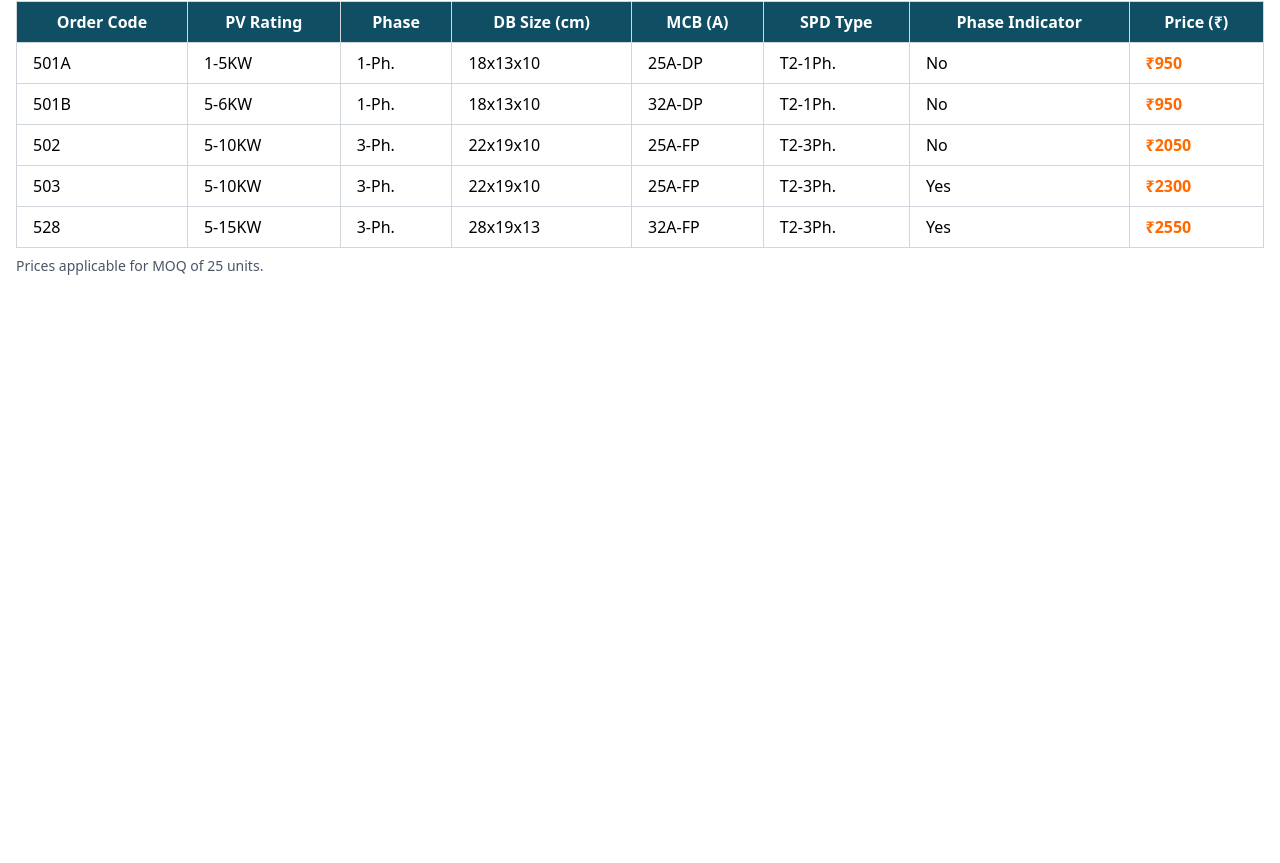
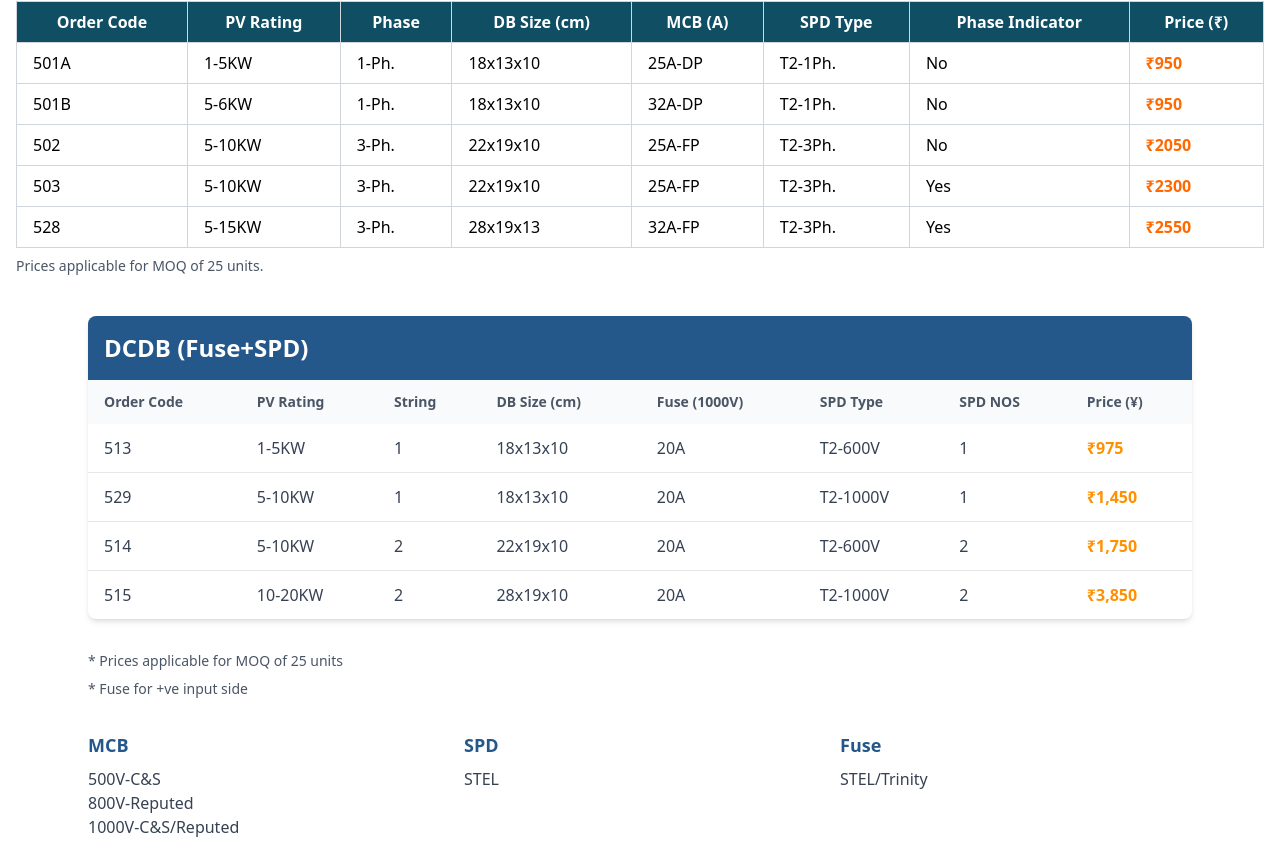
Before and after one commit to kriyonainfotech/oceansolar, a React (Vite) app: page / in a window 1280 px wide. Shown: the part 711-1574 px from the top of the page. Before the commit the page ends 1003 px from the top, so only its background shows below. Built offline with nearby package versions, Linux system fonts and the light colour scheme; no server answers.

Commit message:
first commit

```diff
--- a/src/App.jsx
+++ b/src/App.jsx
@@ -2,6 +2,7 @@ import { useState } from 'react'
 import './App.css'
 import ACDBResidential from './ACDB_Residential'
 import Header from './Header'
+import DCDBTable from './DCDB_MCB_SPD'
 
 function App() {
   const [count, setCount] = useState(0)
@@ -10,6 +11,7 @@ function App() {
     <>
       <Header />
       <ACDBResidential />
+      <DCDBTable />
     </>
 
   )
--- /dev/null
+++ b/src/DCDB_MCB_SPD.jsx
@@ -0,0 +1,77 @@
+// DCDBTable.jsx
+import React from 'react';
+import { dcdb_mcbspd } from './data/data';
+
+const DCDBTable = () => {
+  return (
+    <div className="p-6 font-sans max-w-6xl mx-auto">
+      {/* Table Section */}
+      <div className="bg-white rounded-lg shadow-md overflow-hidden mb-8">
+        <h2 className="text-2xl font-bold bg-[#24578a] text-white p-4">
+          DCDB (Fuse+SPD)
+        </h2>
+
+        <table className="w-full">
+          <thead className="bg-gray-50">
+            <tr>
+              {["Order Code", "PV Rating", "String", "DB Size (cm)", "Fuse (1000V)",
+                "SPD Type", "SPD NOS", "Price (¥)"].map((header, index) => (
+                  <th key={index} className="px-4 py-3 text-left text-sm font-semibold text-gray-600">
+                    {header}
+                  </th>
+                ))}
+            </tr>
+          </thead>
+
+          <tbody className="divide-y divide-gray-200">
+            {dcdb_mcbspd.tableData.map((item, index) => (
+              <tr key={index} className="hover:bg-gray-50 transition-colors">
+                <td className="px-4 py-3 text-gray-700">{item.orderCode}</td>
+                <td className="px-4 py-3 text-gray-700">{item.pvRating}</td>
+                <td className="px-4 py-3 text-gray-700">{item.string}</td>
+                <td className="px-4 py-3 text-gray-700">{item.dbSize}</td>
+                <td className="px-4 py-3 text-gray-700">{item.fuse}</td>
+                <td className="px-4 py-3 text-gray-700">{item.spdType}</td>
+                <td className="px-4 py-3 text-gray-700">{item.spdNos}</td>
+                <td className="px-4 py-3 font-semibold text-[#ff9100]">
+                  ₹{item.price.toLocaleString()}
+                </td>
+              </tr>
+            ))}
+          </tbody>
+        </table>
+      </div>
+
+      {/* Notes Section */}
+      <div className="mb-8">
+        {dcdb_mcbspd.notes.map((note, index) => (
+          <p key={index} className="text-sm text-gray-600 mb-2">* {note}</p>
+        ))}
+      </div>
+
+      {/* Specifications Section */}
+      <div className="grid md:grid-cols-3 gap-6">
+        <div>
+          <h3 className="text-lg font-semibold text-[#24578a] mb-2">MCB</h3>
+          {dcdb_mcbspd.specifications.mcb.map((item, index) => (
+            <p key={index} className="text-gray-700">{item}</p>
+          ))}
+        </div>
+        <div>
+          <h3 className="text-lg font-semibold text-[#24578a] mb-2">SPD</h3>
+          {dcdb_mcbspd.specifications.spd.map((item, index) => (
+            <p key={index} className="text-gray-700">{item}</p>
+          ))}
+        </div>
+        <div>
+          <h3 className="text-lg font-semibold text-[#24578a] mb-2">Fuse</h3>
+          {dcdb_mcbspd.specifications.fuse.map((item, index) => (
+            <p key={index} className="text-gray-700">{item}</p>
+          ))}
+        </div>
+      </div>
+    </div>
+  );
+};
+
+export default DCDBTable;
--- a/src/data/ACDB_Residential.js
+++ /dev/null
@@ -1,55 +0,0 @@
-const ACDB_Residential = {
-  data: [
-    {
-      order_code: "501A",
-      pv_rating: "1-5KW",
-      phase: "1-Ph.",
-      db_size_cm: "18x13x10",
-      mcb_a: "25A-DP",
-      spd_type: "T2-1Ph.",
-      phase_indicator: "No",
-      price: 950,
-    },
-    {
-      order_code: "501B",
-      pv_rating: "5-6KW",
-      phase: "1-Ph.",
-      db_size_cm: "18x13x10",
-      mcb_a: "32A-DP",
-      spd_type: "T2-1Ph.",
-      phase_indicator: "No",
-      price: 950,
-    },
-    {
-      order_code: "502",
-      pv_rating: "5-10KW",
-      phase: "3-Ph.",
-      db_size_cm: "22x19x10",
-      mcb_a: "25A-FP",
-      spd_type: "T2-3Ph.",
-      phase_indicator: "No",
-      price: 2050,
-    },
-    {
-      order_code: "503",
-      pv_rating: "5-10KW",
-      phase: "3-Ph.",
-      db_size_cm: "22x19x10",
-      mcb_a: "25A-FP",
-      spd_type: "T2-3Ph.",
-      phase_indicator: "Yes",
-      price: 2300,
-    },
-    {
-      order_code: "528",
-      pv_rating: "5-15KW",
-      phase: "3-Ph.",
-      db_size_cm: "28x19x13",
-      mcb_a: "32A-FP",
-      spd_type: "T2-3Ph.",
-      phase_indicator: "Yes",
-      price: 2550,
-    },
-  ],
-  notes: "Prices applicable for MOQ of 25 units.",
-};
--- /dev/null
+++ b/src/data/data.js
@@ -0,0 +1,50 @@
+export const dcdb_mcbspd = {
+  tableData: [
+    {
+      orderCode: "513",
+      pvRating: "1-5KW",
+      string: "1",
+      dbSize: "18x13x10",
+      fuse: "20A",
+      spdType: "T2-600V",
+      spdNos: "1",
+      price: 975,
+    },
+    {
+      orderCode: "529",
+      pvRating: "5-10KW",
+      string: "1",
+      dbSize: "18x13x10",
+      fuse: "20A",
+      spdType: "T2-1000V",
+      spdNos: "1",
+      price: 1450,
+    },
+    {
+      orderCode: "514",
+      pvRating: "5-10KW",
+      string: "2",
+      dbSize: "22x19x10",
+      fuse: "20A",
+      spdType: "T2-600V",
+      spdNos: "2",
+      price: 1750,
+    },
+    {
+      orderCode: "515",
+      pvRating: "10-20KW",
+      string: "2",
+      dbSize: "28x19x10",
+      fuse: "20A",
+      spdType: "T2-1000V",
+      spdNos: "2",
+      price: 3850,
+    },
+  ],
+  notes: ["Prices applicable for MOQ of 25 units", "Fuse for +ve input side"],
+  specifications: {
+    mcb: ["500V-C&S", "800V-Reputed", "1000V-C&S/Reputed"],
+    spd: ["STEL"],
+    fuse: ["STEL/Trinity"],
+  },
+};
```
